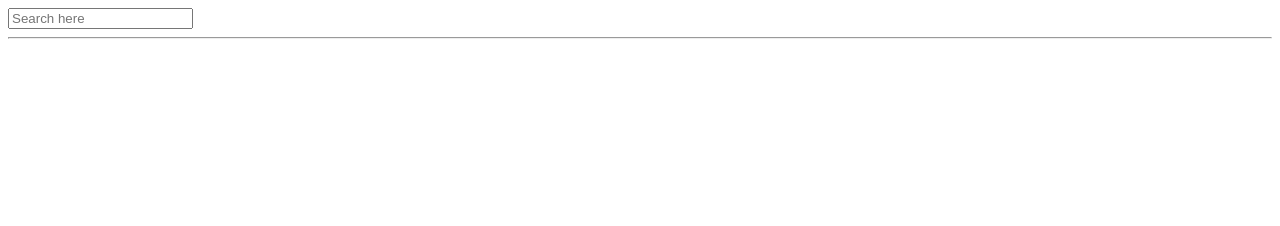
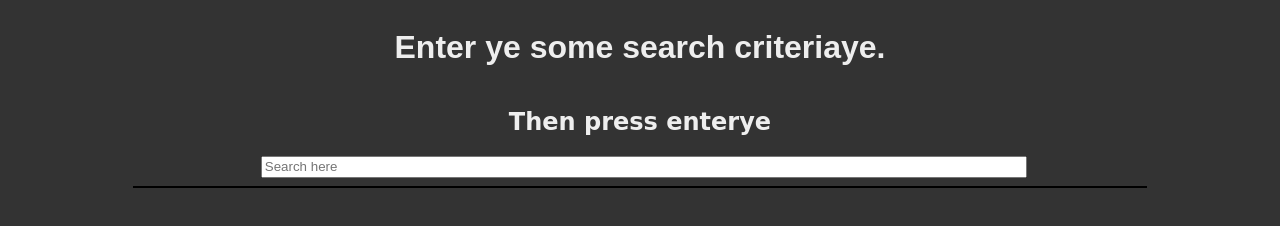
Before and after one commit to andersonmmi/recipe_puppy, a plain HTML site: page index.html in a window 1280 px wide. Drawn offline with Linux system fonts and the light colour scheme.

Commit message:
Styled the search results field.

```diff
--- a/index.html
+++ b/index.html
@@ -7,6 +7,8 @@
   </head>
   <body>
     <!-- <div class="search_text_label">Search for ingredients</div> -->
+    <h1>Enter ye some search criteriaye.</h1>
+    <h2>Then press enterye</h2>
     <input type="text" name="search" value="" placeholder="Search here">
     <hr>
     <section class="search_results">
--- a/styles.css
+++ b/styles.css
@@ -0,0 +1,38 @@
+body{
+  display: flex;
+  flex-direction: column;
+  justify-content: center;
+  align-content: center;
+  background-color: #333;
+}
+h1, h2{
+  color: #eee;
+  text-align: center;
+}
+
+h1{
+  font-family: fantasy;
+}
+h2{
+  font-family: cursive;
+}
+input{
+  margin-left: 20%;
+  width: 60%;
+  height: 2vh;
+  /*Not sure if justify content does anything here*/
+  justify-content: center;
+}
+hr{
+  border: 1px solid black;
+  width: 80%;
+}
+div{
+  background-color: #eee;
+  margin: 3%;
+}
+.search_results{
+  display: grid;
+  grid-template-columns: 30vw 30vw 30vw;
+  justify-content: space-around;
+}
```
